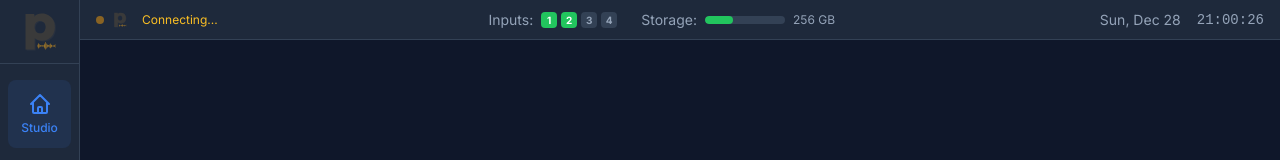
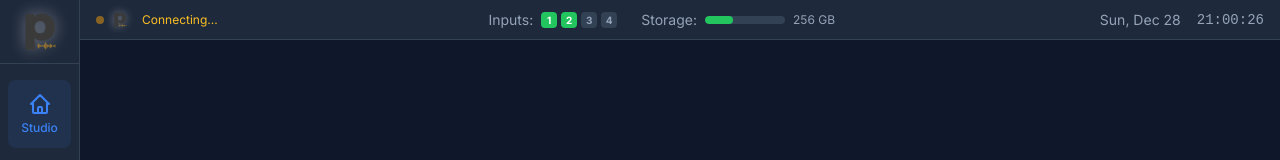
Before and after one commit to mBelstad/preke-r58-recorder, a Vue app in the folder packages/frontend/: page / in a window 1280 px wide. Shown: the top 160 px of the page. Built offline with nearby package versions, Linux system fonts and the light colour scheme; no server answers.

Commit message:
style: Add drop shadow to favicon/logo for better visibility

```diff
--- a/packages/frontend/src/components/layout/Sidebar.vue
+++ b/packages/frontend/src/components/layout/Sidebar.vue
@@ -31,7 +31,7 @@ function isActive(path: string): boolean {
   <aside class="w-20 bg-r58-bg-secondary border-r border-r58-bg-tertiary flex flex-col">
     <!-- Logo -->
     <div class="h-16 flex items-center justify-center border-b border-r58-bg-tertiary">
-      <img src="/favicon.svg" alt="Preke" class="w-10 h-10" />
+      <img src="/favicon.svg" alt="Preke" class="w-10 h-10 drop-shadow-[0_0_8px_rgba(255,255,255,0.35)]" />
     </div>
 
     <!-- Navigation -->
--- a/packages/frontend/src/components/layout/StatusBar.vue
+++ b/packages/frontend/src/components/layout/StatusBar.vue
@@ -91,7 +91,7 @@ const displayStatusLabel = computed(() => {
         <span
           :class="['w-2 h-2 rounded-full transition-colors', connectionDotClass]"
         ></span>
-        <img src="/favicon.svg" alt="Preke" class="w-4 h-4" />
+        <img src="/favicon.svg" alt="Preke" class="w-4 h-4 drop-shadow-[0_0_4px_rgba(255,255,255,0.4)]" />
         <span
           :class="[
             'text-xs px-1.5 py-0.5 rounded',
```
